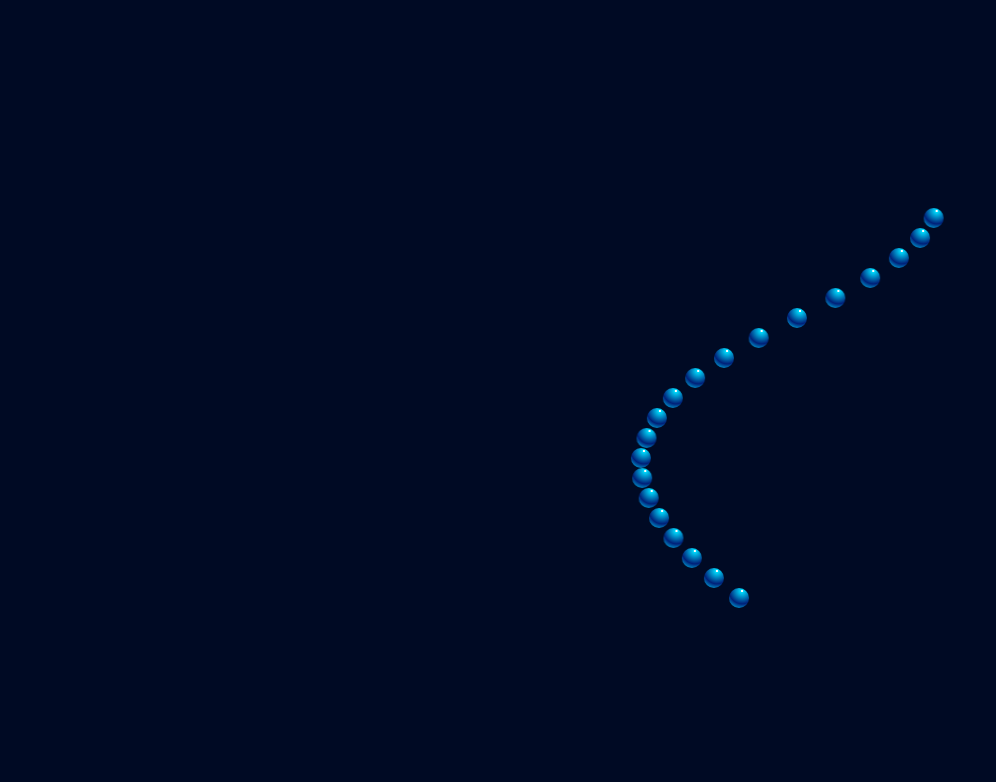
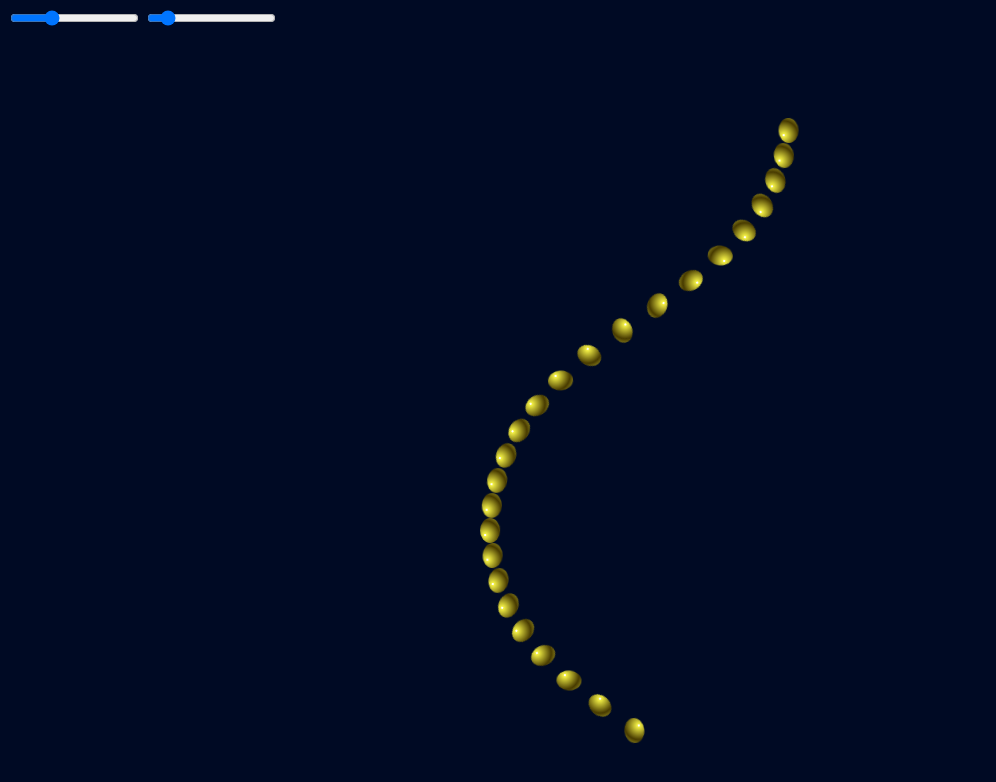
Before and after one commit to rolandjlevy/css-animated-line-of-balls, a plain HTML site: page index.html in a window 1280 px wide. Shown: the whole page, without its empty margins (0-996 px from the left). Drawn offline with Linux system fonts and the light colour scheme.

Commit message:
Added controls

```diff
--- a/index.html
+++ b/index.html
@@ -7,6 +7,12 @@
     <link href="style.css" rel="stylesheet" type="text/css" />
   </head>
   <body>
+    <nav>
+      <header>
+        <input type="range" id="movement" value="300" min="1" max="1000" step="1" />
+        <input type="range" id="duration" value="2" min="1" max="10" />
+      </header>
+    </nav>
     <main class="wrapper">
       <section class="container"></section>
     </main>
--- a/script.js
+++ b/script.js
@@ -1,14 +1,45 @@
-const totalBalls = 20;
+const $ = (elem) => document.querySelector(elem);
+const $$ = (elem) => document.querySelectorAll(elem);
+
+const totalBalls = 25;
+const ballSize = 20;
+
+let movement = Number($('#movement').value);
+let duration = Number($('#duration').value);
 let count = 0;
-const duration = 2;
-
-const $ = (elem) => document.querySelector(elem);
+let inc;
 
 while (count++ < totalBalls) {
-  const inc = count * 0.025;
+  inc = count * movement / 5000;
   const ball = document.createElement('div');
-  ball.className = 'ball';
-  ball.style.animationDelay = `${inc}s`;
-  ball.style.animationDuration = `${duration + inc}s`;
+  const options = {
+    id: count,
+    className: 'ball',
+    style: `
+      width: ${ballSize}px;
+      height: ${ballSize * 1.25}px;
+      animation-delay: ${inc}s;
+      animation-duration: ${duration}s;
+    `
+  }
+  Object.assign(ball, options);
   $('.container').appendChild(ball);
 }
+
+$('#movement').addEventListener('input', e => {
+  movement = Number(e.target.value);
+  $$('.ball').forEach((ball, index) => {
+    inc = (index + 1) * movement / 5000;
+    ball.style.animationDelay = `${inc}s`;
+    ball.style.animationDuration = `${duration}s`;
+  });
+});
+
+$('#duration').addEventListener('input', e => {
+  duration = Number(e.target.value);
+  $$('.ball').forEach((ball, index) => {
+    inc = (index + 1) * movement / 5000;
+    ball.style.animationDelay = `${inc}s`;
+    ball.style.animationDuration = `${duration}s`;
+  });
+});
--- a/style.css
+++ b/style.css
@@ -1,3 +1,7 @@
+:root {
+  --duration: 0;
+}
+
 body {
   background: #000a24;
 }
@@ -10,21 +14,19 @@ body {
 }
 
 .ball {
-  width: 20px;
-  height: 20px;
-  border-radius: 50%;
+  border-radius: 50% / 50%;
   background: white;
   animation-name: swing;
-  animation-timing-function: cubic-bezier(0.445, 0.05, 0.55, 0.95);
+  animation-timing-function: cubic-bezier(0.5, 0.05, 0.5, 1);
   animation-iteration-count: infinite;
-  background: radial-gradient(circle at 65% 15%, white 1px, #00ddff 3%, #002079 60%, #00ddff 100%);
+  background: radial-gradient(circle at 26% 68%, white 1px, #f8f547 3%, #473a00 63%, #f8f547 125%)
 }
 
 @keyframes swing {
   0%, 100% {
-    transform: translateX(0)
+    transform: translateX(-150px) rotate(0deg)
   }
   50% {
-    transform: translateX(300px)
+    transform: translateX(150px) rotate(360deg)
   }
 }
```
Also changed, not shown: 1 other file.
